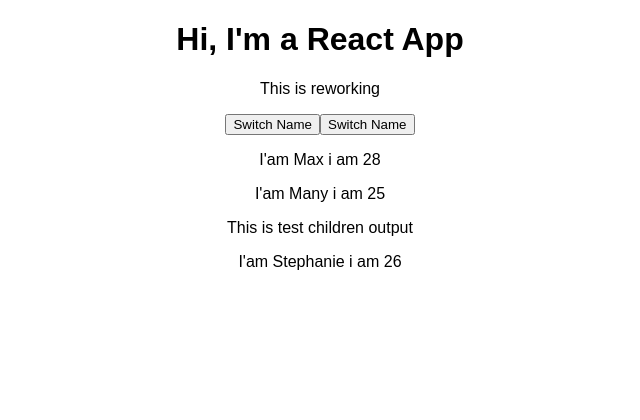
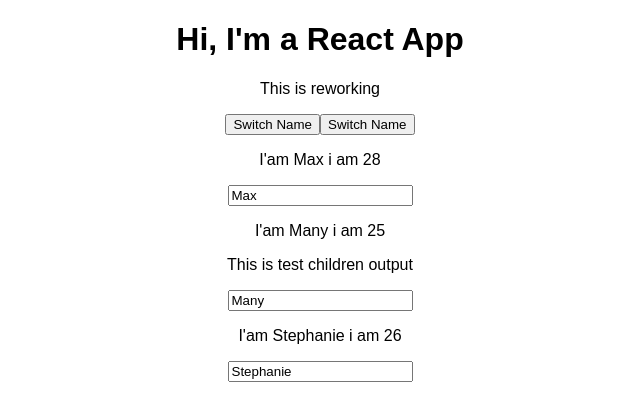
Before and after one commit to alexSiera/DockerTrain, a React (Create React App) app in the folder react-complete-guide/: page / in a window 1280 px wide. Shown: the top 420 px of the page, without its empty margins (320-960 px from the left). Built offline with nearby package versions, Linux system fonts and the light colour scheme.

Commit message:
add two way binding

```diff
--- a/react-complete-guide/src/App.js
+++ b/react-complete-guide/src/App.js
@@ -38,6 +38,25 @@
       ]
     });
   };
+  nameChangedHandler = event => {
+    this.setState({
+      persons: [
+        {
+          name: "Max",
+          age: 333
+        },
+        {
+          name: event.target.value,
+          age: 1234
+        },
+        {
+          name: "Stephanie",
+          age: 566
+        }
+      ]
+    });
+  };
+
   render() {
     return (
       <div className="App">
@@ -59,6 +78,7 @@
           name={this.state.persons[1].name}
           age={this.state.persons[1].age}
           click={this.switchNameHandler.bind(this, "Max!")}
+          changed={this.nameChangedHandler}
         >
           This is test children output
         </Person>
--- a/react-complete-guide/src/Person/Person.js
+++ b/react-complete-guide/src/Person/Person.js
@@ -1,11 +1,12 @@
 import React from "react";
-const person = ({ name, age, children, click }) => {
+const person = ({ name, age, children, click, changed }) => {
   return (
     <div>
       <p onClick={click}>
         I'am {name} i am {age}
       </p>
       <p>{children}</p>
+      <input type="text" onChange={changed} value={name} />
     </div>
   );
 };
```
